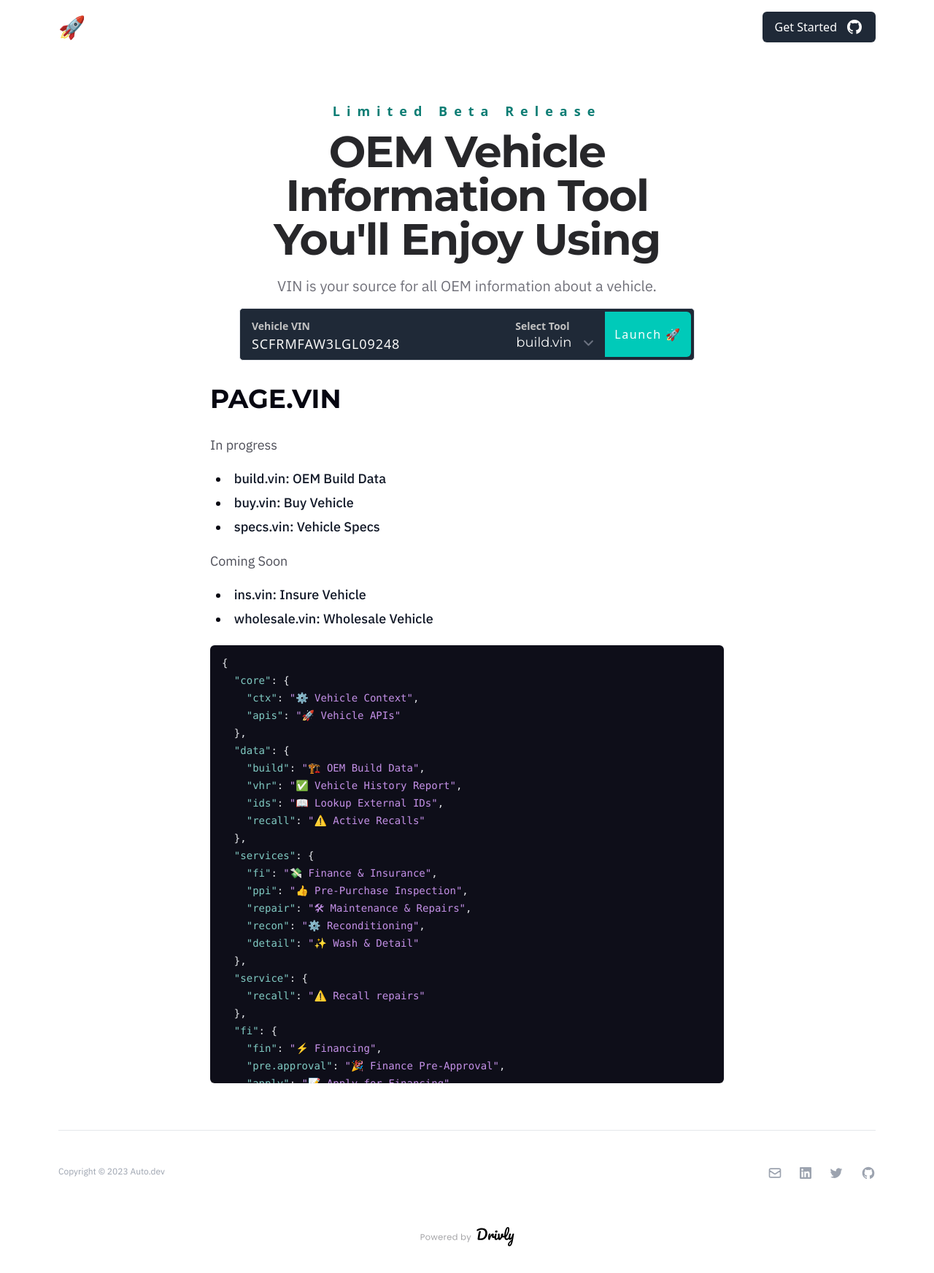
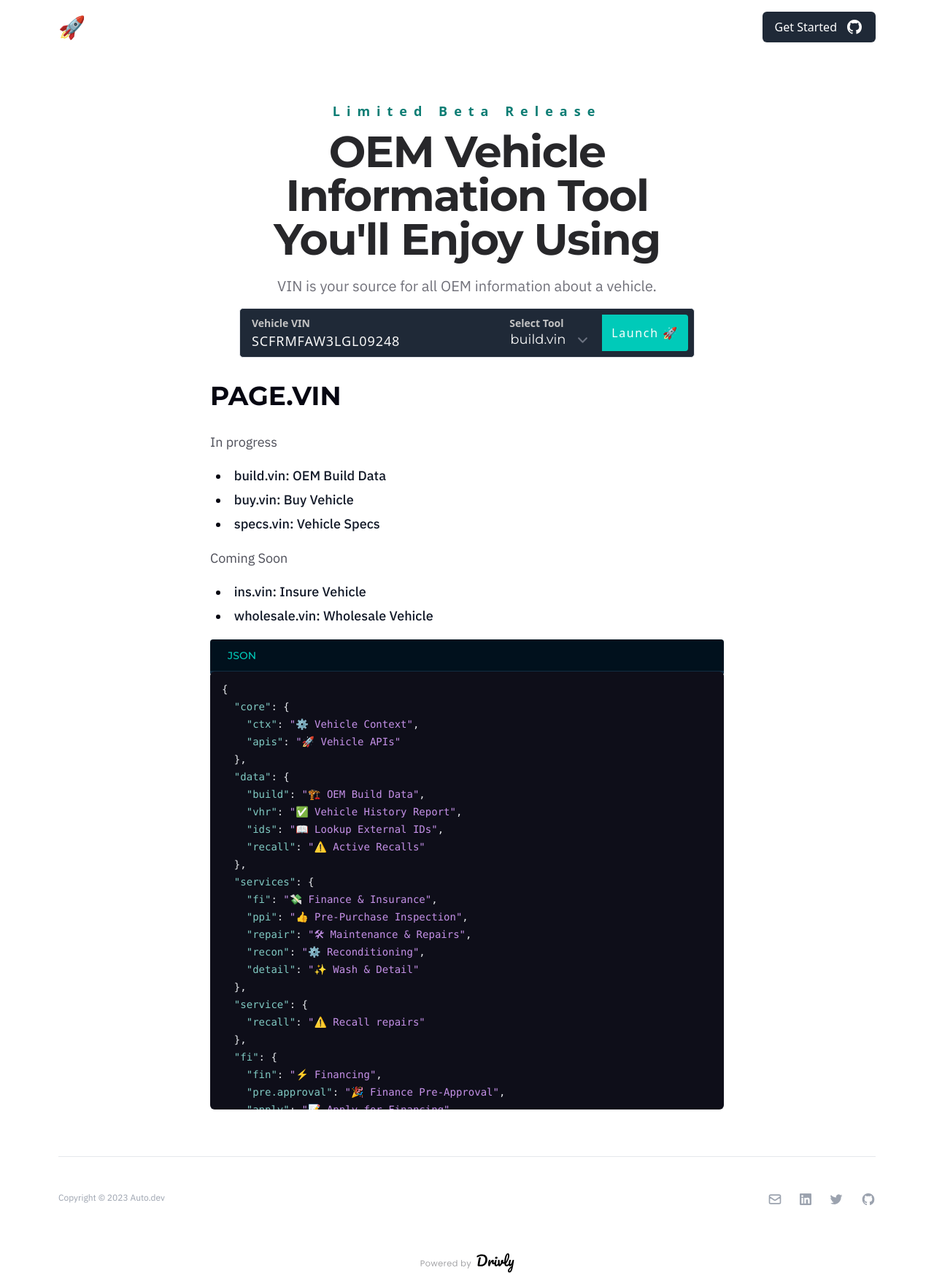
Before and after one commit to drivly/page.vin, a Jekyll site: the page built from README.md, in a window 1280 px wide. Shown: the whole page at 73% size. Built offline with Jekyll 4.4.1, drawn with Linux system fonts in a browser that asks for light colours; nearby versions of some CDN libraries; our own code applies the rules of GitHub Pages for plain Markdown files; comment, search, counter and statistics services are not loaded; before the commit the page ends 1708 px from its top, so only the background shows below that.

```diff
--- a/_layouts/default.html
+++ b/_layouts/default.html
@@ -97,13 +97,6 @@
       rel="stylesheet"
       href="https://cdn.jsdelivr.net/npm/prismjs@1.29.0/plugins/toolbar/prism-toolbar.min.css"
     />
-
-    <!-- <link
-      rel="stylesheet"
-      href="https://cdnjs.cloudflare.com/ajax/libs/prism-themes/1.5.0/prism-dracula.min.css"
-      crossorigin="anonymous"
-      referrerpolicy="no-referrer"
-    /> -->
     <script
       type="text/javascript"
       src="https://unpkg.com/mermaid@9.1.7/dist/mermaid.min.js"
@@ -303,7 +296,9 @@
         </a>
       </div>
     </nav>
-    <div class="px-4 sm:px-6 mx-auto flex flex-col items-center justify-center w-full">
+    <div
+      class="px-4 sm:px-6 mx-auto flex flex-col items-center justify-center w-full"
+    >
       <div
         class="text-center m-auto max-w-md px-4 sm:px-6 sm:max-w-xl md:max-w-2xl mt-16"
       >
@@ -325,7 +320,7 @@
           about a vehicle." }}
         </p>
         <div
-          class="flex border-gray-200 border rounded-[5px] bg-gray-800 mt-4 p-1"
+          class="flex border-gray-200 border rounded-[5px] bg-gray-800 mt-4 p-1 pt-0"
         >
           <div class="w-full flex flex-col items-start pt-2.5 flex-1 space-y-0">
             <label
@@ -365,7 +360,7 @@
             type="submit"
             id="toolButton"
             href="/carData.html"
-            class="group flex w-fit justify-center items-center shadow-lg rounded-r-md border border-transparent bg-DRIVLY_GREEN px-3 text-lg shadow-sm focus:outline-none hover:bg-opacity-95 focus:ring-0"
+            class="group flex w-fit justify-center items-center shadow-lg rounded-r-[4px] border border-transparent bg-DRIVLY_GREEN px-3 text-lg shadow-sm focus:outline-none m-1 mt-2 hover:bg-opacity-95 focus:ring-0"
           >
             <span
               class="group-hover:brightness-150 tracking-widest text-white text-base font-medium"
@@ -567,11 +558,25 @@
         if (newLink) {
           window.open(newLink);
         }
-        console.log("toll", tool, vin);
       }
       document
         .getElementById("toolButton")
         .addEventListener("click", generateVinLink);
+
+      const codeWindow = document.querySelector(
+        ".language-json.highlighter-rouge"
+      );
+      const codeHeader = `
+        <div
+              class="flex items-center justify-between border-b-4 bg-[#01111D] border-[#122D42] z-50 rounded-t-[4px] h-[47px] -mb-[27px] z-40"
+            >
+              <h3 class="p-4 px-6 m-0 flex-1 uppercase text-DRIVLY_GREEN text-sm">
+                JSON
+              </h3>
+            </div>
+        `;
+
+      codeWindow.insertAdjacentHTML("afterbegin", codeHeader);
     </script>
   </body>
 </html>
```
Also changed, not shown: other parts of _layouts/default.html (+0 -4 lines).
